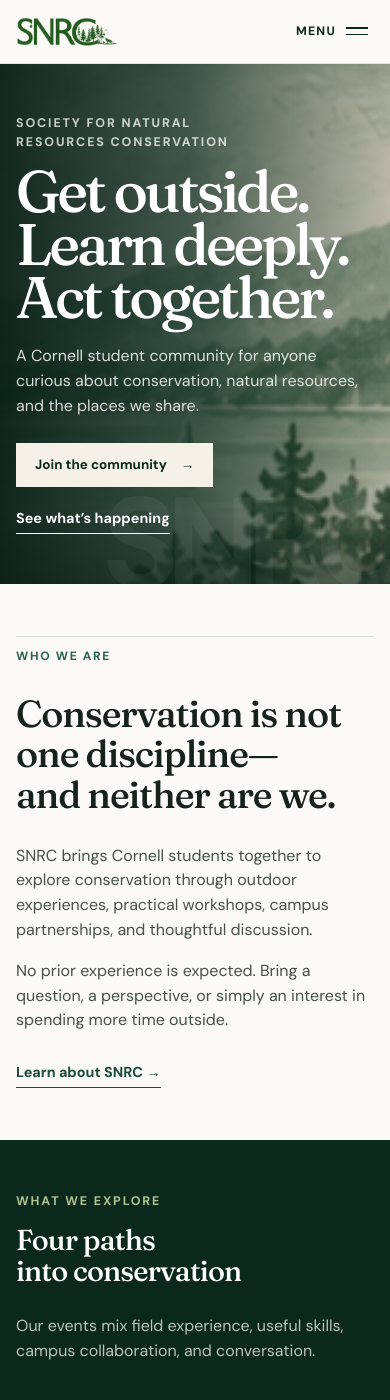
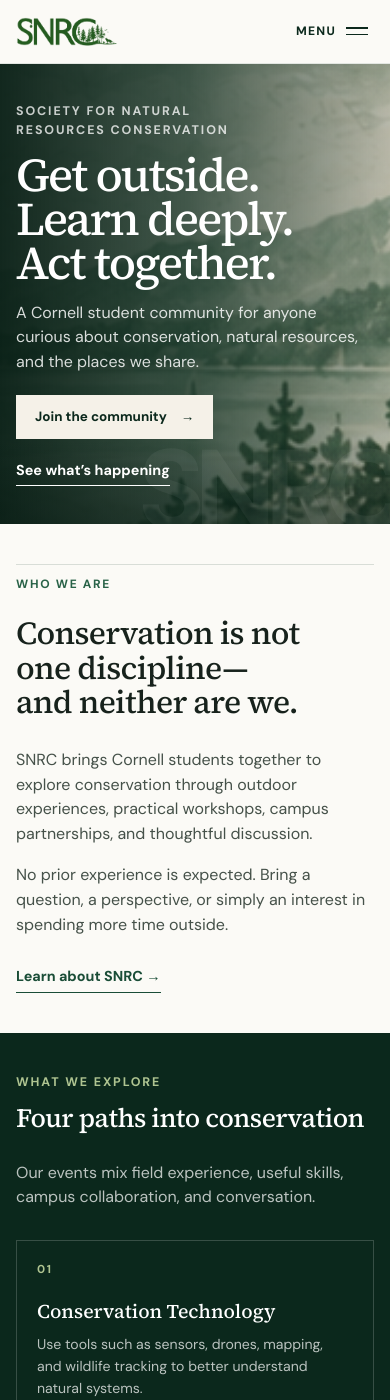
Before and after one commit to cornellsnrc/cornellsnrc.github.io, a Jekyll site: the page built from index.html, in a window 390 px wide and 1400 px high. Built offline with Jekyll 4.4.1, drawn with Linux system fonts in a browser that asks for light colours.

Commit message:
Improve heading legibility and further condense layout

```diff
--- a/_layouts/default.html
+++ b/_layouts/default.html
@@ -6,7 +6,7 @@
     <meta name="theme-color" content="#123b2a">
     <link rel="preconnect" href="https://fonts.googleapis.com">
     <link rel="preconnect" href="https://fonts.gstatic.com" crossorigin>
-    <link href="https://fonts.googleapis.com/css2?family=DM+Sans:wght@400;500;600;700&family=Fraunces:opsz,wght@9..144,400;9..144,500;9..144,600&display=swap" rel="stylesheet">
+    <link href="https://fonts.googleapis.com/css2?family=DM+Sans:wght@400;500;600;700&family=Source+Serif+4:opsz,wght@8..60,500;8..60,600&display=swap" rel="stylesheet">
     <link rel="icon" href="{{ '/assets/images/brand/snrc-classic-logo.png' | relative_url }}" type="image/png">
     <link rel="stylesheet" href="{{ '/assets/css/main.css' | relative_url }}">
     {% seo %}
--- a/assets/css/main.css
+++ b/assets/css/main.css
@@ -12,8 +12,8 @@
   --muted: #69756d;
   --line: rgba(18, 59, 42, 0.15);
   --shadow: 0 18px 45px rgba(9, 40, 28, 0.11);
-  --content: 1320px;
-  --serif: "Fraunces", Georgia, serif;
+  --content: 1380px;
+  --serif: "Source Serif 4", Georgia, serif;
   --sans: "DM Sans", Arial, sans-serif;
 }
 
@@ -41,8 +41,8 @@ h1, h2, h3 {
   line-height: 1.08;
   text-wrap: balance;
 }
-h2 { font-size: clamp(1.8rem, 3.2vw, 3.1rem); letter-spacing: -0.03em; }
-h3 { font-size: 1.3rem; }
+h2 { font-size: clamp(1.65rem, 2.6vw, 2.55rem); letter-spacing: -0.022em; }
+h3 { font-size: 1.22rem; }
 p { text-wrap: pretty; }
 :focus-visible { outline: 3px solid #d69c35; outline-offset: 4px; }
 
@@ -59,7 +59,7 @@ p { text-wrap: pretty; }
 }
 .skip-link:focus { transform: none; }
 .content-width { width: min(var(--content), calc(100% - 48px)); margin-inline: auto; }
-.section { padding-block: clamp(50px, 6vw, 84px); }
+.section { padding-block: clamp(38px, 4.5vw, 62px); }
 .section-soft { background: #eef0e8; }
 .eyebrow {
   margin-bottom: 12px;
@@ -154,7 +154,7 @@ p { text-wrap: pretty; }
 /* Homepage */
 .home-hero {
   position: relative;
-  min-height: clamp(500px, 68svh, 620px);
+  min-height: clamp(420px, 56svh, 520px);
   overflow: hidden;
   display: flex;
   align-items: center;
@@ -170,9 +170,9 @@ p { text-wrap: pretty; }
   height: 84px;
   background: linear-gradient(to top, rgba(5, 25, 17, 0.45), transparent);
 }
-.hero-copy { position: relative; z-index: 2; padding-block: 56px; }
-.hero-copy h1 { max-width: 760px; margin-bottom: 20px; color: var(--white); font-size: clamp(3.2rem, 6.2vw, 6.4rem); letter-spacing: -0.055em; line-height: 0.91; }
-.hero-intro { max-width: 560px; margin-bottom: 24px; color: rgba(255, 255, 255, 0.84); font-size: clamp(1rem, 1.35vw, 1.12rem); }
+.hero-copy { position: relative; z-index: 2; padding-block: 42px; }
+.hero-copy h1 { max-width: 690px; margin-bottom: 16px; color: var(--white); font-size: clamp(2.75rem, 4.5vw, 4.55rem); letter-spacing: -0.04em; line-height: 0.94; }
+.hero-intro { max-width: 560px; margin-bottom: 20px; color: rgba(255, 255, 255, 0.84); font-size: clamp(0.96rem, 1.15vw, 1.05rem); }
 .hero-actions { display: flex; align-items: center; gap: 22px; flex-wrap: wrap; }
 .hero-mark {
   position: absolute;
@@ -182,69 +182,69 @@ p { text-wrap: pretty; }
   margin: 0;
   color: rgba(255, 255, 255, 0.055);
   font-family: var(--sans);
-  font-size: clamp(8rem, 22vw, 22rem);
+  font-size: clamp(7rem, 18vw, 18rem);
   font-weight: 700;
   letter-spacing: -0.1em;
   line-height: 1;
 }
-.section-label { margin-bottom: 26px; border-top: 1px solid var(--line); }
+.section-label { margin-bottom: 20px; border-top: 1px solid var(--line); }
 .section-label span { display: inline-block; padding-top: 10px; color: var(--forest-700); font-size: 0.75rem; font-weight: 700; letter-spacing: 0.14em; text-transform: uppercase; }
-.intro-grid { display: grid; grid-template-columns: minmax(0, 1.25fr) minmax(320px, 0.75fr); gap: clamp(42px, 7vw, 100px); align-items: start; }
-.display-heading { margin: 0; font-size: clamp(2.35rem, 4.2vw, 4.35rem); }
+.intro-grid { display: grid; grid-template-columns: minmax(0, 1.2fr) minmax(340px, 0.8fr); gap: clamp(36px, 5vw, 72px); align-items: start; }
+.display-heading { margin: 0; font-size: clamp(2rem, 3.25vw, 3.35rem); }
 .body-copy p { font-size: 1rem; }
 .body-copy .text-link { margin-top: 8px; display: inline-block; }
 .program-section { background: var(--forest-950); color: rgba(255, 255, 255, 0.72); }
 .program-section h2, .program-section h3 { color: var(--white); }
 .program-section .eyebrow { color: #afc491; }
-.section-heading-row { margin-bottom: clamp(30px, 4vw, 48px); display: grid; grid-template-columns: minmax(0, 1.1fr) minmax(280px, 0.55fr); gap: 48px; align-items: end; }
+.section-heading-row { margin-bottom: clamp(24px, 3vw, 36px); display: grid; grid-template-columns: minmax(0, 1.1fr) minmax(280px, 0.55fr); gap: 38px; align-items: end; }
 .section-heading-row h2 { margin-bottom: 0; }
 .section-heading-row > p { margin-bottom: 6px; }
 .program-grid { display: grid; grid-template-columns: repeat(4, 1fr); border-top: 1px solid rgba(255, 255, 255, 0.18); border-left: 1px solid rgba(255, 255, 255, 0.18); }
-.program-card { min-height: 320px; padding: 24px 22px; border-right: 1px solid rgba(255, 255, 255, 0.18); border-bottom: 1px solid rgba(255, 255, 255, 0.18); }
-.program-number { display: block; margin-bottom: 34px; color: #afc491; font-size: 0.73rem; font-weight: 700; letter-spacing: 0.14em; }
+.program-card { min-height: 270px; padding: 20px; border-right: 1px solid rgba(255, 255, 255, 0.18); border-bottom: 1px solid rgba(255, 255, 255, 0.18); }
+.program-number { display: block; margin-bottom: 22px; color: #afc491; font-size: 0.72rem; font-weight: 700; letter-spacing: 0.14em; }
 .program-card h3 { margin-bottom: 12px; }
 .program-card > p { font-size: 0.88rem; }
-.program-card ul { margin: 18px 0 0; padding: 12px 0 0; border-top: 1px solid rgba(255, 255, 255, 0.14); list-style: none; }
-.program-card li { padding-block: 4px; color: rgba(255, 255, 255, 0.52); font-size: 0.77rem; }
-.split-feature { display: grid; grid-template-columns: 1.15fr 0.85fr; min-height: 360px; background: #e6e9de; }
-.feature-art { min-height: 360px; padding: 42px; display: flex; align-items: center; background: var(--cream); }
+.program-card ul { margin: 14px 0 0; padding: 10px 0 0; border-top: 1px solid rgba(255, 255, 255, 0.14); list-style: none; }
+.program-card li { padding-block: 2px; color: rgba(255, 255, 255, 0.52); font-size: 0.75rem; }
+.split-feature { display: grid; grid-template-columns: 1.15fr 0.85fr; min-height: 300px; background: #e6e9de; }
+.feature-art { min-height: 300px; padding: 34px; display: flex; align-items: center; background: var(--cream); }
 .feature-art img { width: 100%; }
-.feature-copy { padding: clamp(34px, 5vw, 62px); display: flex; flex-direction: column; justify-content: center; }
-.feature-copy h2 { font-size: clamp(2rem, 3.2vw, 3.2rem); }
+.feature-copy { padding: clamp(28px, 4vw, 48px); display: flex; flex-direction: column; justify-content: center; }
+.feature-copy h2 { font-size: clamp(1.8rem, 2.6vw, 2.65rem); }
 .stacked-links { margin-top: 12px; display: flex; flex-wrap: wrap; gap: 18px; }
 
 /* Inner pages */
-.page-hero { padding-top: clamp(64px, 7vw, 92px); padding-bottom: clamp(48px, 6vw, 72px); }
-.page-hero h1 { max-width: 900px; margin-bottom: 20px; font-size: clamp(2.9rem, 5.2vw, 5.2rem); letter-spacing: -0.05em; }
+.page-hero { padding-top: clamp(48px, 5vw, 68px); padding-bottom: clamp(34px, 4vw, 50px); }
+.page-hero h1 { max-width: 900px; margin-bottom: 16px; font-size: clamp(2.35rem, 3.7vw, 3.8rem); letter-spacing: -0.035em; }
 .page-hero > p:last-of-type { max-width: 720px; margin-bottom: 0; font-size: 1.04rem; }
-.page-hero.centered { min-height: 65vh; display: flex; flex-direction: column; align-items: flex-start; justify-content: center; }
+.page-hero.centered { min-height: 52vh; display: flex; flex-direction: column; align-items: flex-start; justify-content: center; }
 .page-hero.centered .button { margin-top: 24px; }
-.statement-panel { padding: clamp(34px, 5vw, 58px); border-top: 5px solid var(--forest-900); background: var(--cream); }
+.statement-panel { padding: clamp(28px, 4vw, 44px); border-top: 4px solid var(--forest-900); background: var(--cream); }
 .statement-kicker { color: var(--forest-700); font-size: 0.8rem; font-weight: 700; letter-spacing: 0.14em; text-transform: uppercase; }
-.statement-text { max-width: 1100px; margin: 0; color: var(--forest-950); font-family: var(--serif); font-size: clamp(1.9rem, 3.5vw, 3.55rem); line-height: 1.13; }
+.statement-text { max-width: 1180px; margin: 0; color: var(--forest-950); font-family: var(--serif); font-size: clamp(1.65rem, 2.75vw, 2.8rem); line-height: 1.16; }
 .values-grid { display: grid; grid-template-columns: repeat(3, 1fr); border-top: 1px solid var(--line); border-left: 1px solid var(--line); }
-.value-card { min-height: 220px; padding: 24px; border-right: 1px solid var(--line); border-bottom: 1px solid var(--line); }
-.value-card > span { display: block; margin-bottom: 30px; color: var(--forest-700); font-size: 0.73rem; font-weight: 700; letter-spacing: 0.12em; }
-.officer-grid { display: grid; grid-template-columns: repeat(3, 1fr); gap: 24px; }
+.value-card { min-height: 180px; padding: 20px; border-right: 1px solid var(--line); border-bottom: 1px solid var(--line); }
+.value-card > span { display: block; margin-bottom: 20px; color: var(--forest-700); font-size: 0.72rem; font-weight: 700; letter-spacing: 0.12em; }
+.officer-grid { display: grid; grid-template-columns: repeat(auto-fit, minmax(230px, 320px)); gap: 18px; }
 .officer-card { background: var(--paper); }
-.officer-photo { aspect-ratio: 4 / 4.6; overflow: hidden; background: #dae1d3; }
+.officer-photo { aspect-ratio: 4 / 4.25; overflow: hidden; background: #dae1d3; }
 .officer-photo img { width: 100%; height: 100%; object-fit: cover; }
-.officer-photo-placeholder { display: grid; place-items: center; color: rgba(18, 59, 42, 0.17); font-family: var(--serif); font-size: 10rem; }
-.officer-content { padding: 22px; }
+.officer-photo-placeholder { display: grid; place-items: center; color: rgba(18, 59, 42, 0.17); font-family: var(--serif); font-size: 7rem; }
+.officer-content { padding: 18px; }
 .officer-role, .event-meta { margin-bottom: 8px; color: var(--forest-700); font-size: 0.76rem; font-weight: 700; letter-spacing: 0.09em; text-transform: uppercase; }
 .officer-content h3 { margin-bottom: 10px; font-size: 1.6rem; }
 .event-section-heading { margin-bottom: 24px; padding-bottom: 14px; display: flex; justify-content: space-between; align-items: end; gap: 20px; border-bottom: 1px solid var(--line); }
 .event-section-heading h2 { margin: 0; font-size: clamp(2rem, 3vw, 3rem); }
-.event-list { display: grid; gap: 18px; }
-.event-card { padding: 22px 0; display: grid; grid-template-columns: 110px 1fr; gap: 30px; border-bottom: 1px solid var(--line); }
+.event-list { display: grid; gap: 10px; }
+.event-card { padding: 17px 0; display: grid; grid-template-columns: 96px 1fr; gap: 24px; border-bottom: 1px solid var(--line); }
 .event-date { display: grid; grid-template-columns: auto 1fr; align-content: start; color: var(--forest-900); }
 .event-month { grid-column: 1 / -1; font-size: 0.74rem; font-weight: 700; letter-spacing: 0.12em; text-transform: uppercase; }
-.event-day { font-family: var(--serif); font-size: 3.5rem; line-height: 1; }
+.event-day { font-family: var(--serif); font-size: 3rem; line-height: 1; }
 .event-year { align-self: end; padding: 0 0 6px 8px; color: var(--muted); font-size: 0.72rem; }
 .event-details { max-width: 760px; }
 .event-details h3 { margin-bottom: 10px; font-size: clamp(1.55rem, 2.4vw, 2.15rem); }
 .event-list-past .event-card { opacity: 0.78; }
-.empty-state { padding: clamp(30px, 4vw, 48px); border: 1px solid var(--line); background: var(--cream); }
+.empty-state { padding: clamp(24px, 3vw, 36px); border: 1px solid var(--line); background: var(--cream); }
 .empty-state h2, .empty-state h3 { font-size: clamp(1.8rem, 3vw, 2.8rem); }
 .empty-state .button { margin-top: 20px; }
 .gallery-grid { display: grid; grid-template-columns: repeat(3, 1fr); gap: 18px; }
@@ -257,31 +257,31 @@ p { text-wrap: pretty; }
 .lightbox::backdrop { background: rgba(5, 20, 14, 0.9); }
 .lightbox img { max-height: 88svh; margin: auto; object-fit: contain; }
 .lightbox-close { position: fixed; z-index: 2; top: 16px; right: 22px; width: 48px; height: 48px; border: 1px solid rgba(255, 255, 255, 0.4); background: rgba(5, 20, 14, 0.7); color: white; font-size: 2rem; line-height: 1; cursor: pointer; }
-.resource-sections { display: grid; gap: 54px; }
+.resource-sections { display: grid; gap: 40px; }
 .resource-group { display: grid; grid-template-columns: 0.38fr 1fr; gap: 54px; }
 .resource-group h2 { font-size: 2rem; }
 .resource-list { border-top: 1px solid var(--line); }
-.resource-card { padding: 20px 4px; display: flex; justify-content: space-between; gap: 30px; border-bottom: 1px solid var(--line); text-decoration: none; }
+.resource-card { padding: 15px 4px; display: flex; justify-content: space-between; gap: 30px; border-bottom: 1px solid var(--line); text-decoration: none; }
 .resource-card strong, .resource-card small { display: block; }
 .resource-card strong { margin-bottom: 3px; color: var(--ink); font-family: var(--serif); font-size: 1.3rem; font-weight: 500; }
 .resource-card small { color: var(--muted); font-size: 0.92rem; }
 .resource-card > span:last-child { color: var(--forest-700); font-size: 1.2rem; transition: transform 160ms ease; }
 .resource-card:hover > span:last-child { transform: translate(3px, -3px); }
 .contact-grid { display: grid; grid-template-columns: repeat(3, 1fr); border-top: 1px solid var(--line); border-left: 1px solid var(--line); }
-.contact-card { min-height: 270px; padding: 24px; display: flex; flex-direction: column; border-right: 1px solid var(--line); border-bottom: 1px solid var(--line); text-decoration: none; }
-.contact-number { margin-bottom: 34px; color: var(--forest-700); font-size: 0.73rem; font-weight: 700; }
+.contact-card { min-height: 220px; padding: 20px; display: flex; flex-direction: column; border-right: 1px solid var(--line); border-bottom: 1px solid var(--line); text-decoration: none; }
+.contact-number { margin-bottom: 24px; color: var(--forest-700); font-size: 0.72rem; font-weight: 700; }
 .contact-card > p { margin-bottom: 8px; color: var(--muted); font-size: 0.8rem; font-weight: 700; letter-spacing: 0.1em; text-transform: uppercase; }
 .contact-card h2 { margin-bottom: auto; overflow-wrap: anywhere; font-size: clamp(1.4rem, 2vw, 2rem); }
-.collaboration-callout { display: grid; grid-template-columns: 1fr 0.75fr; gap: 60px; align-items: start; }
+.collaboration-callout { display: grid; grid-template-columns: 1fr 0.75fr; gap: 44px; align-items: start; }
 .collaboration-callout h2 { margin-bottom: 0; }
 .collaboration-callout .button { margin-top: 20px; }
 
 /* Footer */
 .site-footer { background: linear-gradient(rgba(8, 34, 24, 0.89), rgba(5, 27, 19, 0.96)), url('../images/brand/forest-banner.png') center / cover no-repeat; color: rgba(255, 255, 255, 0.75); }
-.footer-cta { min-height: 190px; padding-block: 38px; display: grid; grid-template-columns: 1fr auto; gap: 44px; align-items: center; border-bottom: 1px solid rgba(255, 255, 255, 0.17); }
-.footer-cta h2 { margin-bottom: 7px; color: var(--white); font-size: clamp(2rem, 3.3vw, 3.4rem); }
+.footer-cta { min-height: 150px; padding-block: 28px; display: grid; grid-template-columns: 1fr auto; gap: 38px; align-items: center; border-bottom: 1px solid rgba(255, 255, 255, 0.17); }
+.footer-cta h2 { margin-bottom: 5px; color: var(--white); font-size: clamp(1.8rem, 2.6vw, 2.65rem); }
 .footer-cta p:last-child { margin-bottom: 0; }
-.footer-lower { padding-block: 18px; display: grid; grid-template-columns: auto 1fr; gap: 36px; align-items: center; }
+.footer-lower { padding-block: 14px; display: grid; grid-template-columns: auto 1fr; gap: 30px; align-items: center; }
 .footer-links { display: flex; flex-wrap: wrap; gap: 20px; }
 .footer-links a, .footer-legal a { color: rgba(255, 255, 255, 0.82); font-size: 0.76rem; font-weight: 600; text-decoration: none; }
 .footer-links a:hover, .footer-legal a:hover { color: var(--white); text-decoration: underline; text-underline-offset: 4px; }
@@ -296,7 +296,7 @@ p { text-wrap: pretty; }
 @media (max-width: 1050px) {
   .brand-context { display: none; }
   .site-nav { gap: 17px; }
-  .program-card { min-height: 300px; }
+  .program-card { min-height: 260px; }
 }
 
 @media (max-width: 920px) {
@@ -315,23 +315,23 @@ p { text-wrap: pretty; }
   .menu-button[aria-expanded="true"] .menu-lines span:last-child { transform: translateY(-3.25px) rotate(-45deg); }
   .site-nav { position: fixed; inset: 64px 0 auto; height: calc(100svh - 64px); padding: 28px 24px; display: none; align-items: stretch; flex-direction: column; gap: 0; background: var(--paper); }
   .site-nav.open { display: flex; }
-  .site-nav > a:not(.button) { padding: 14px 0; border-bottom: 1px solid var(--line); font-family: var(--serif); font-size: 1.8rem; font-weight: 500; }
+  .site-nav > a:not(.button) { padding: 12px 0; border-bottom: 1px solid var(--line); font-family: var(--serif); font-size: 1.5rem; font-weight: 600; }
   .site-nav > a:not(.button)::after { display: none; }
   .nav-join { margin-top: 28px; width: 100%; }
-  .home-hero { min-height: 560px; }
-  .hero-copy h1 { font-size: clamp(3.25rem, 11vw, 5.4rem); }
+  .home-hero { min-height: 460px; }
+  .hero-copy h1 { font-size: clamp(2.8rem, 9vw, 4.2rem); }
   .intro-grid, .section-heading-row, .split-feature, .resource-group, .collaboration-callout { grid-template-columns: 1fr; }
   .intro-grid, .section-heading-row { gap: 28px; }
   .split-feature { min-height: 0; }
-  .feature-art { min-height: 280px; }
-  .feature-copy { padding: 36px; }
+  .feature-art { min-height: 240px; }
+  .feature-copy { padding: 30px; }
   .values-grid { grid-template-columns: 1fr; }
-  .value-card { min-height: 190px; }
+  .value-card { min-height: 165px; }
   .officer-grid { grid-template-columns: repeat(2, 1fr); }
   .gallery-grid { grid-template-columns: repeat(2, 1fr); }
   .resource-group { gap: 18px; }
   .contact-grid { grid-template-columns: 1fr; }
-  .contact-card { min-height: 220px; }
+  .contact-card { min-height: 190px; }
   .footer-cta { grid-template-columns: 1fr; gap: 24px; }
   .footer-cta .button { width: fit-content; }
   .footer-lower { grid-template-columns: 1fr; gap: 14px; }
@@ -339,24 +339,24 @@ p { text-wrap: pretty; }
 }
 
 @media (max-width: 560px) {
-  .section { padding-block: 52px; }
-  .home-hero { min-height: 520px; background-position: 58% center; }
-  .hero-copy { padding-block: 48px; }
-  .hero-copy h1 { font-size: clamp(3rem, 15vw, 4.5rem); }
+  .section { padding-block: 40px; }
+  .home-hero { min-height: 430px; background-position: 58% center; }
+  .hero-copy { padding-block: 38px; }
+  .hero-copy h1 { font-size: clamp(2.65rem, 12vw, 3.7rem); }
   .hero-intro { font-size: 1rem; }
   .hero-actions { align-items: flex-start; flex-direction: column; gap: 16px; }
-  .page-hero { padding-top: 58px; padding-bottom: 38px; }
-  .page-hero h1 { font-size: clamp(2.65rem, 13vw, 4rem); }
+  .page-hero { padding-top: 42px; padding-bottom: 30px; }
+  .page-hero h1 { font-size: clamp(2.25rem, 10vw, 3.2rem); }
   .program-grid { grid-template-columns: 1fr; }
-  .program-card { min-height: 285px; }
-  .feature-art { min-height: 220px; padding: 28px; }
-  .feature-copy { padding: 30px 24px; }
+  .program-card { min-height: 240px; }
+  .feature-art { min-height: 190px; padding: 24px; }
+  .feature-copy { padding: 26px 22px; }
   .officer-grid, .gallery-grid { grid-template-columns: 1fr; }
   .event-card { grid-template-columns: 82px 1fr; gap: 22px; }
-  .event-day { font-size: 2.9rem; }
+  .event-day { font-size: 2.6rem; }
   .event-section-heading { align-items: flex-start; flex-direction: column; }
-  .statement-panel { padding: 30px 22px; }
-  .contact-card { min-height: 210px; }
+  .statement-panel { padding: 24px 20px; }
+  .contact-card { min-height: 180px; }
   .footer-cta { min-height: 0; }
   .footer-cta .button { width: 100%; }
 }
```
